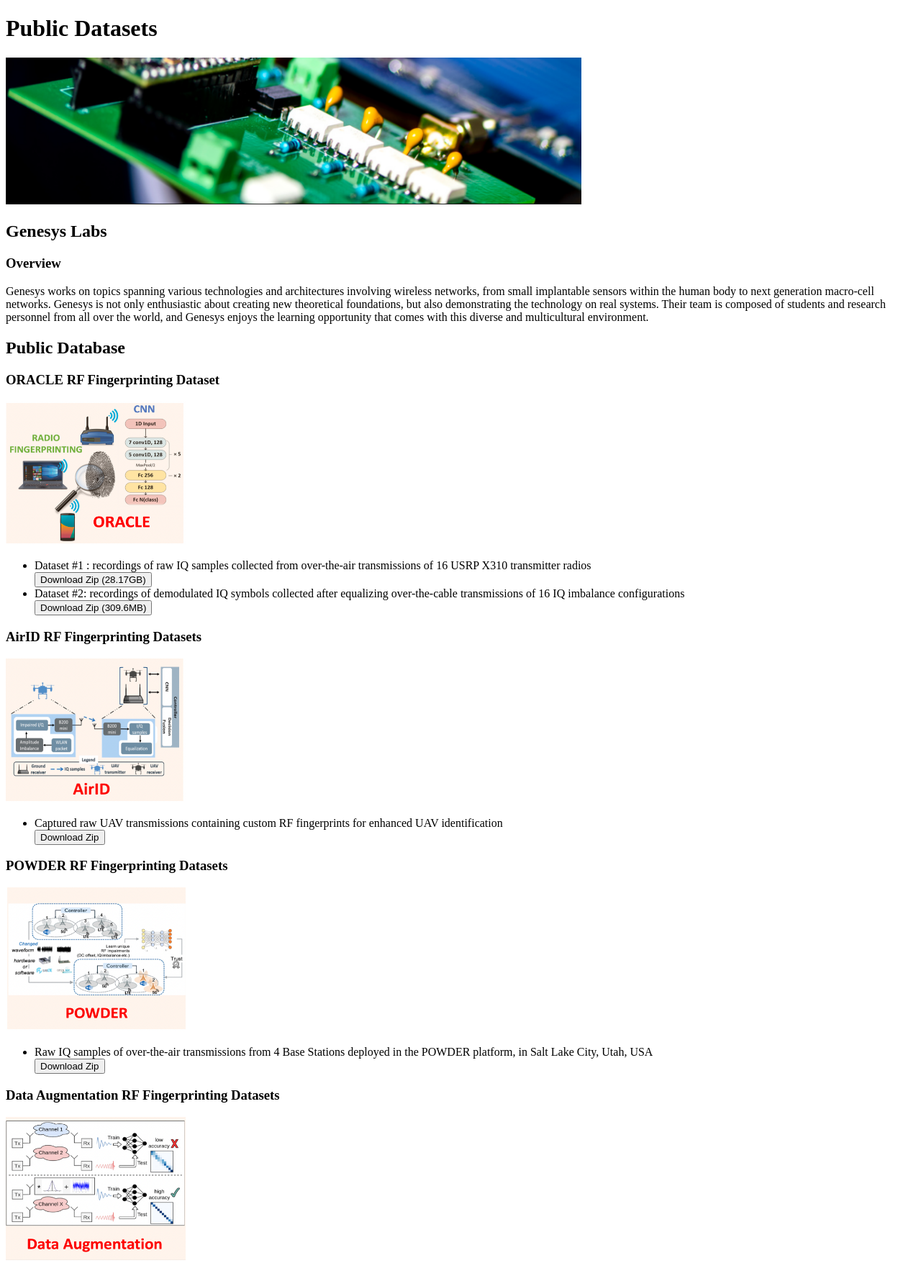
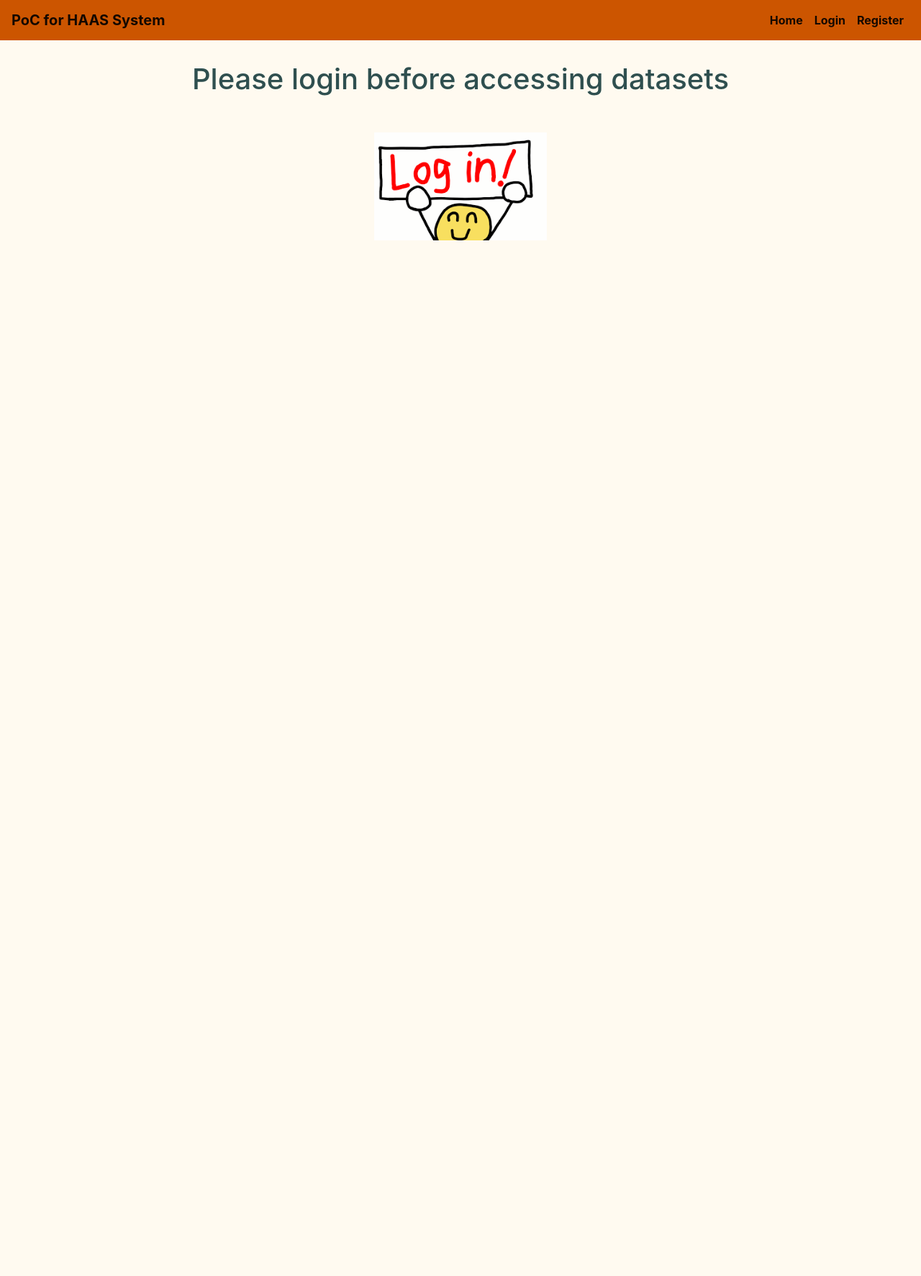
Before and after one commit to ambatiajit/EE-461L-2022, a Flask app: page /data_access in a window 1280 px wide. Shown: the top 1773 px of the page at 72% size. After the commit the page ends 334 px from the top, so only its background shows below. Run offline with Flask 2, Linux system fonts and the light colour scheme; some libraries are stand-ins or nearby versions.

Commit message:
Update data_access.html

```diff
--- a/templates/data_access.html
+++ b/templates/data_access.html
@@ -1,20 +1,14 @@
-<!DOCTYPE html>
-<html lang="en">
+{% extends "base.html" %}
+{% block content %}
 
-<head>
-    <meta charset="UTF-8">
-    <title>Data Access</title>
-</head>
-
-<!-- A display area (text) which shows a bulleted list of datasets available
-on the public dataset.  -->
-
-<body>
-
+{% if not logged_in: %}
+<h1>Please login before accessing datasets</h1>
+<img src="static/images/please_login.png" alt="hello-world" class="user_img">
+{% else: %}
 <h1> Public Datasets </h1>
 
 <a href="https://genesys-lab.org" target="_blank">
-    <img src="/static/images/genesys-img.png" alt="genesys-lab.org" style="width: 800px">
+    <img src="/static/images/genesys-img.png" alt="genesys-lab.org" style="width: 800px" class="user_img">
 </a>
 
 <h2> Genesys Labs </h2>
@@ -248,7 +242,7 @@ on the public dataset.  -->
 
 
 <a href="https://physionet.org" target="_blank">
-    <img src="/static/images/physio-net.png" alt="physionet" style="width: 800px">
+    <img src="/static/images/physio-net.png" alt="physionet" style="width: 800px" class="user_img">
 </a>
 
 <h2> Genesys Labs </h2>
@@ -310,7 +304,7 @@ on the public dataset.  -->
         </button>
     </li>
 </ul>
+{% endif %}
 
 
-</body>
-</html>
+{% endblock %}
```
